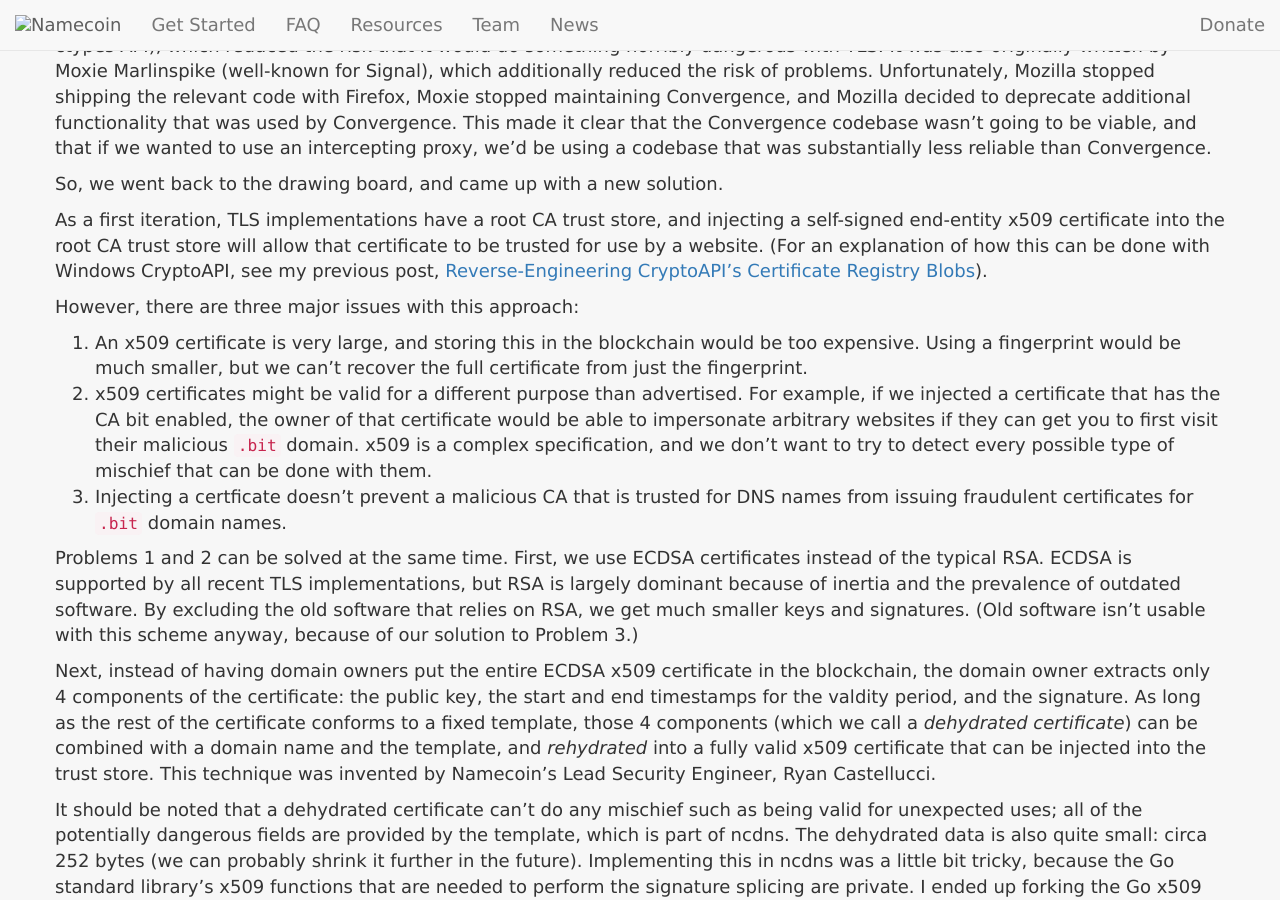
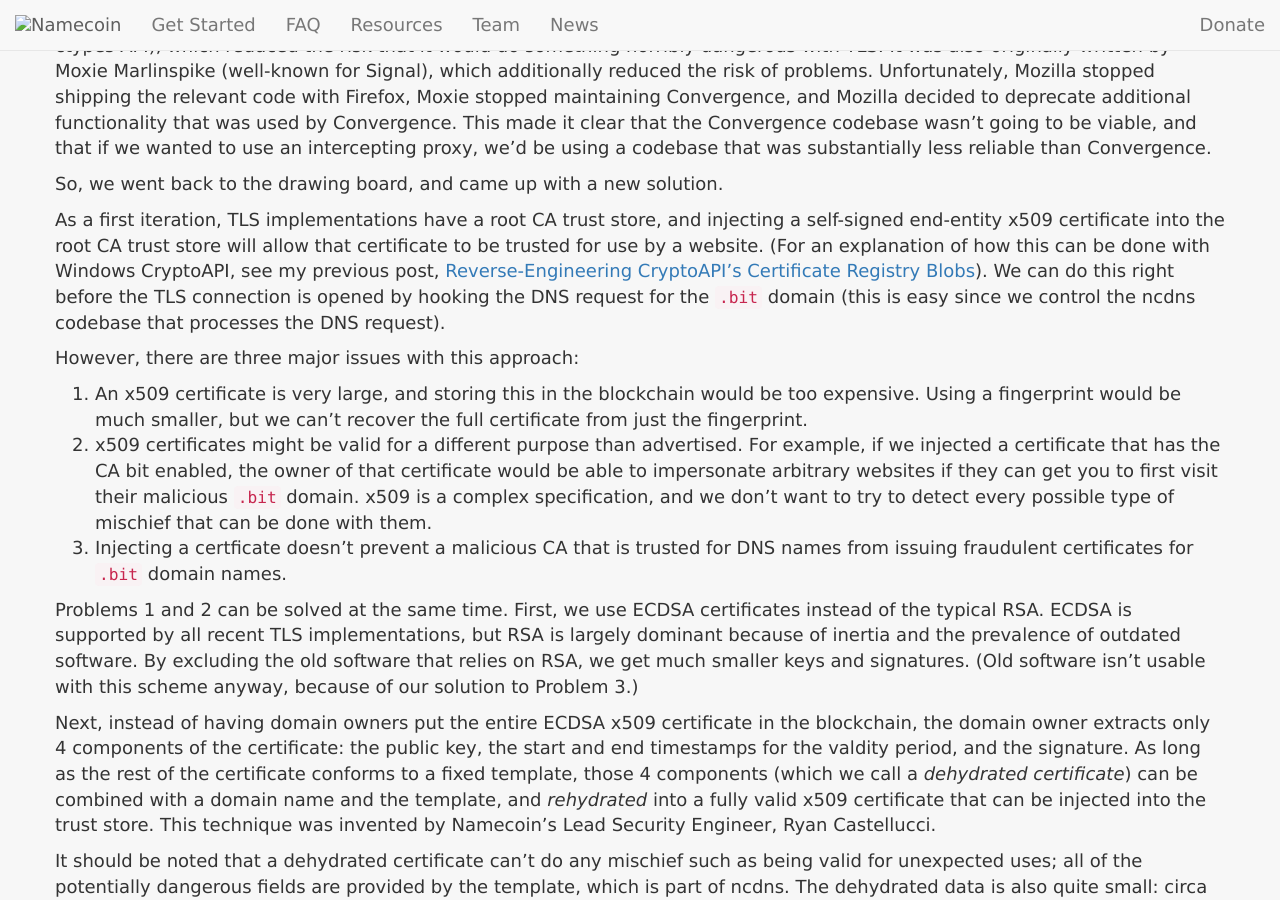
Before and after one commit to JeremyRand/namecoin.org, a Jekyll site: the page built from _posts/2017-06-10-how-were-doing-tls-for-chromium.md, in a window 1280 px wide and 900 px high, scrolled down 714 px. Built offline with Jekyll 4.4.1, drawn with Linux system fonts in a browser that asks for light colours; nearby versions of some CDN libraries; library files that are not in the unit come from our copies.

Commit message:
Slight edit to post "How we're doing TLS for Chromium".

```diff
--- a/_posts/2017-06-10-how-were-doing-tls-for-chromium.md
+++ b/_posts/2017-06-10-how-were-doing-tls-for-chromium.md
@@ -13,7 +13,7 @@ Convergence was in a somewhat special situation, though: it reused a lot of code
 
 So, we went back to the drawing board, and came up with a new solution.
 
-As a first iteration, TLS implementations have a root CA trust store, and injecting a self-signed end-entity x509 certificate into the root CA trust store will allow that certificate to be trusted for use by a website.  (For an explanation of how this can be done with Windows CryptoAPI, see my previous post, [Reverse-Engineering CryptoAPI's Certificate Registry Blobs]({{site.baseurl}}2017/05/27/reverse-engineering-cryptoapi-cert-blobs.html)).
+As a first iteration, TLS implementations have a root CA trust store, and injecting a self-signed end-entity x509 certificate into the root CA trust store will allow that certificate to be trusted for use by a website.  (For an explanation of how this can be done with Windows CryptoAPI, see my previous post, [Reverse-Engineering CryptoAPI's Certificate Registry Blobs]({{site.baseurl}}2017/05/27/reverse-engineering-cryptoapi-cert-blobs.html)).  We can do this right before the TLS connection is opened by hooking the DNS request for the `.bit` domain (this is easy since we control the ncdns codebase that processes the DNS request).
 
 However, there are three major issues with this approach:
 
```
